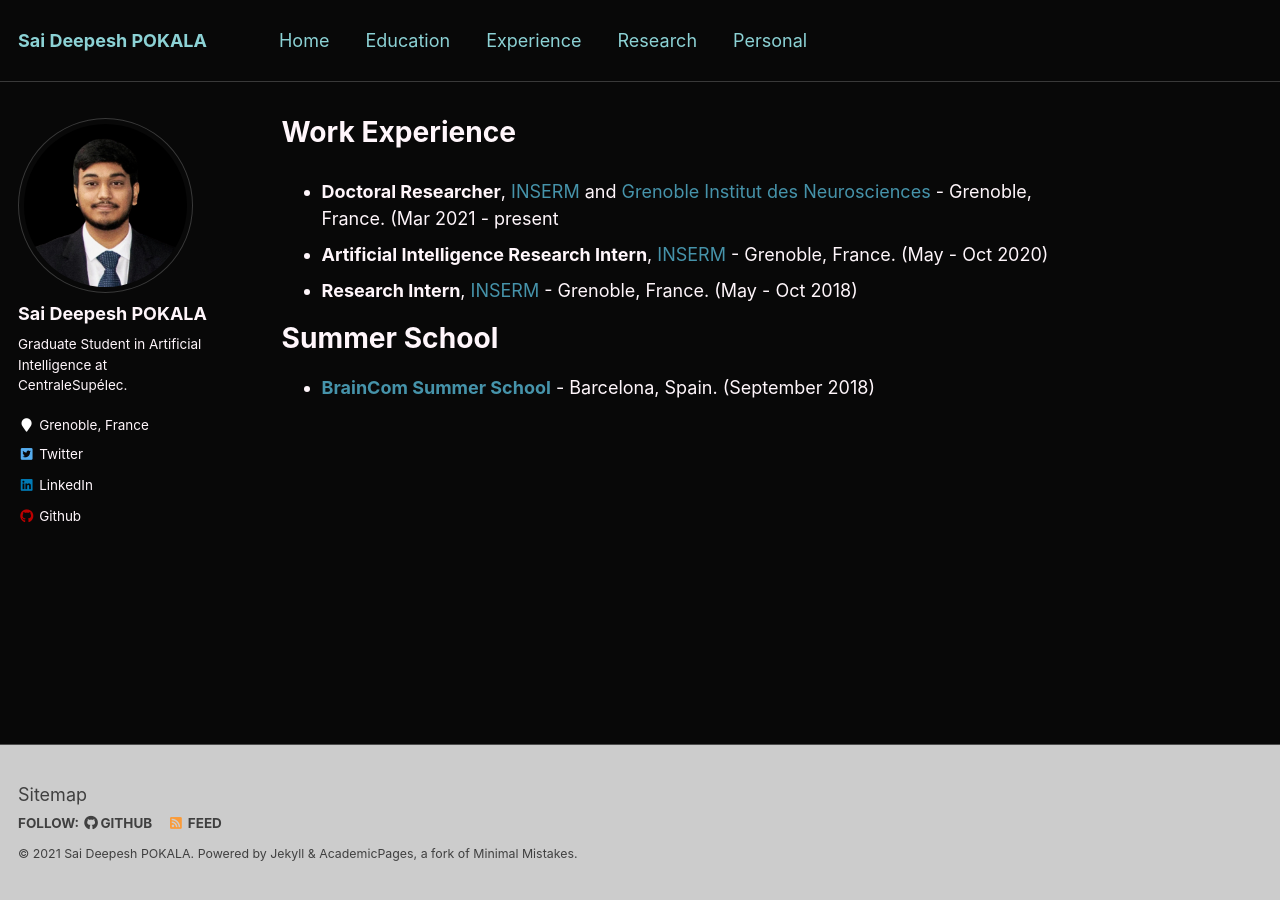
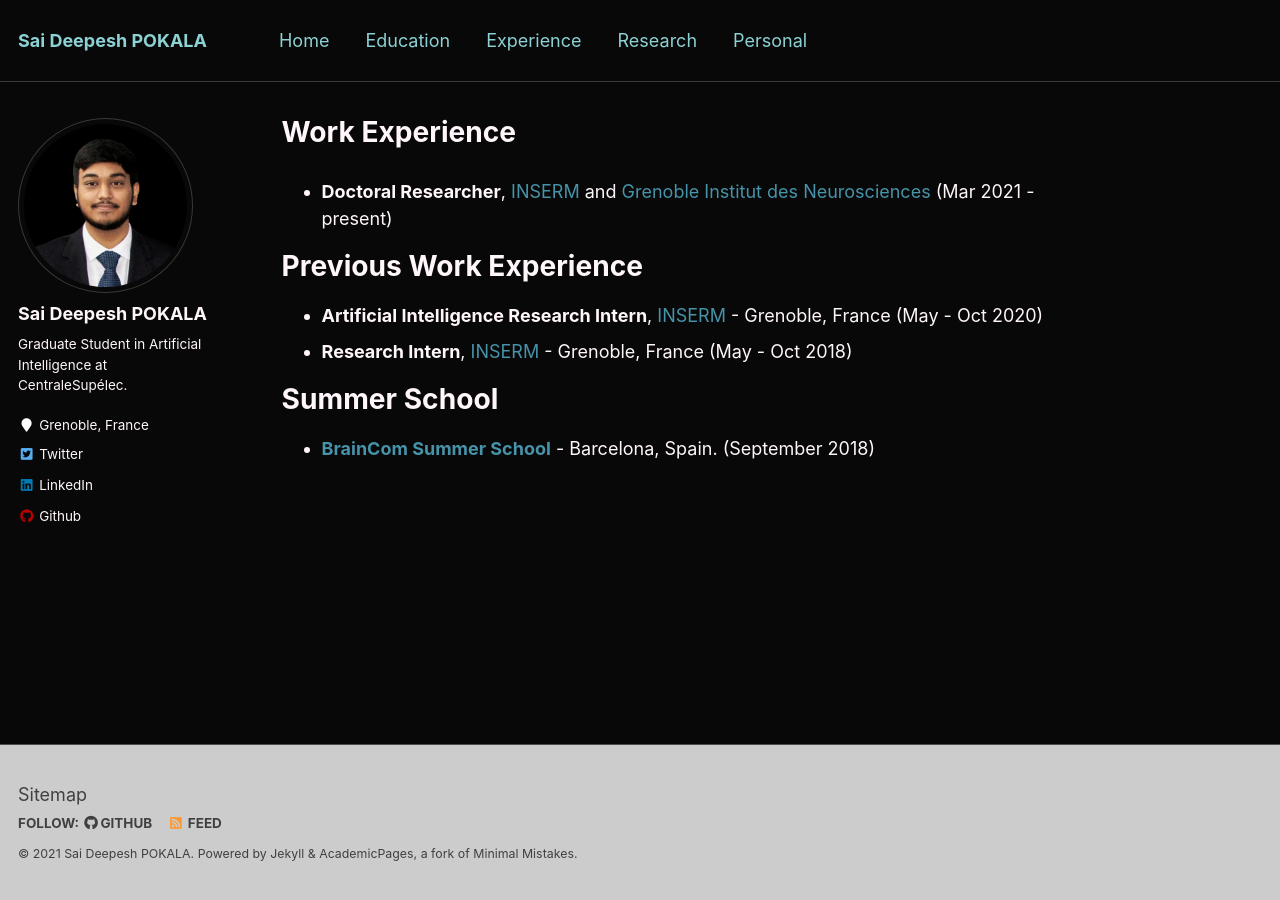
Before and after one commit to saideepesh/saideepesh.github.io, a Jekyll site: the page built from _pages/experience.md, in a window 1280 px wide. Built offline with Jekyll 4.4.1, drawn with Linux system fonts in a browser that asks for light colours.

Commit message:
Update experience.md

```diff
--- a/_pages/experience.md
+++ b/_pages/experience.md
@@ -5,9 +5,12 @@ author_profile: true
 classes: wide
 ---
 
-* **Doctoral Researcher**, [INSERM](https://www.inserm.fr/en){:target="_blank" rel="noopener"} and [Grenoble Institut des Neurosciences](https://neurosciences.univ-grenoble-alpes.fr/en/){:target="_blank" rel="noopener"} - Grenoble, France. (Mar 2021 - present
-* **Artificial Intelligence Research Intern**, [INSERM](https://www.inserm.fr/en){:target="_blank" rel="noopener"} - Grenoble, France. (May - Oct 2020)
-* **Research Intern**, [INSERM](https://www.inserm.fr/en){:target="_blank" rel="noopener"} - Grenoble, France. (May - Oct 2018)
+* **Doctoral Researcher**, [INSERM](https://www.inserm.fr/en){:target="_blank" rel="noopener"} and [Grenoble Institut des Neurosciences](https://neurosciences.univ-grenoble-alpes.fr/en/){:target="_blank" rel="noopener"} (Mar 2021 - present)
+
+# Previous Work Experience
+
+* **Artificial Intelligence Research Intern**, [INSERM](https://www.inserm.fr/en){:target="_blank" rel="noopener"} - Grenoble, France (May - Oct 2020)
+* **Research Intern**, [INSERM](https://www.inserm.fr/en){:target="_blank" rel="noopener"} - Grenoble, France (May - Oct 2018)
 
 # Summer School
 
```
